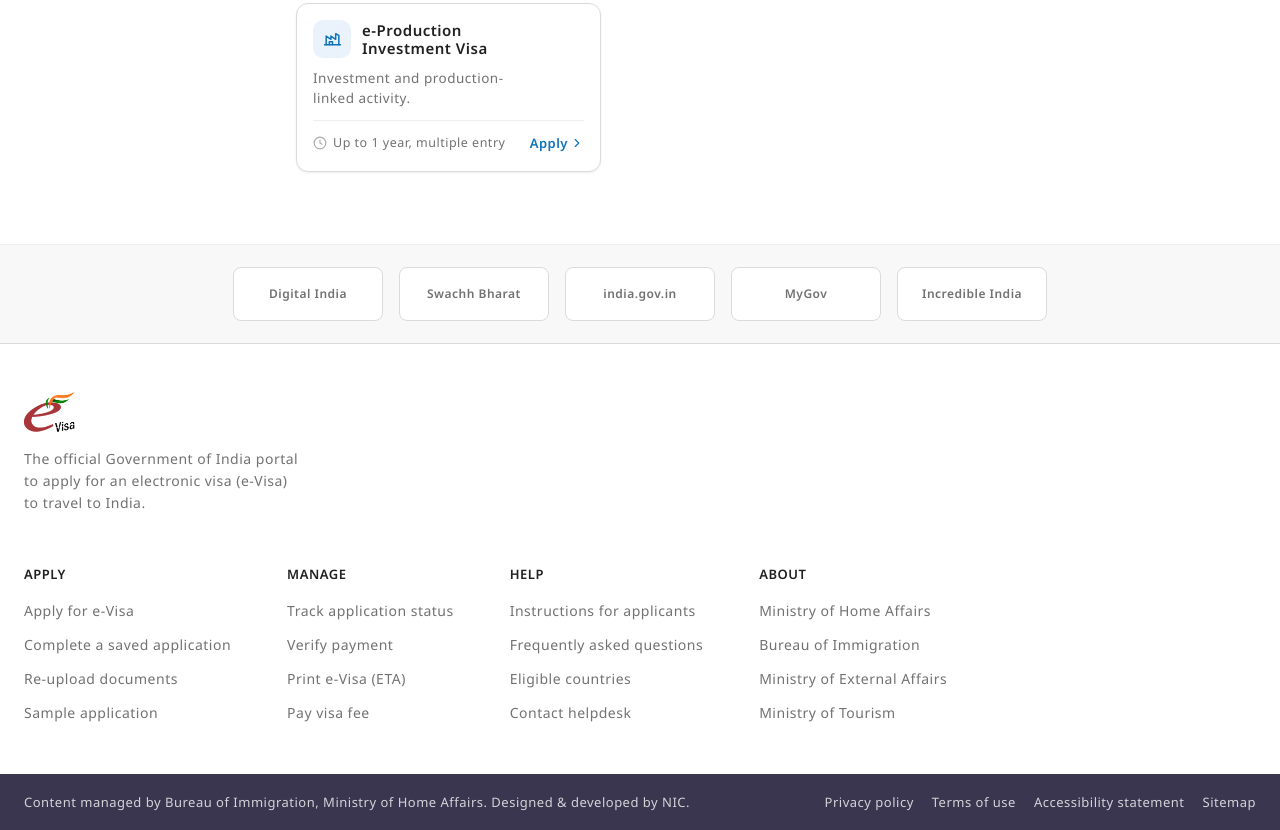
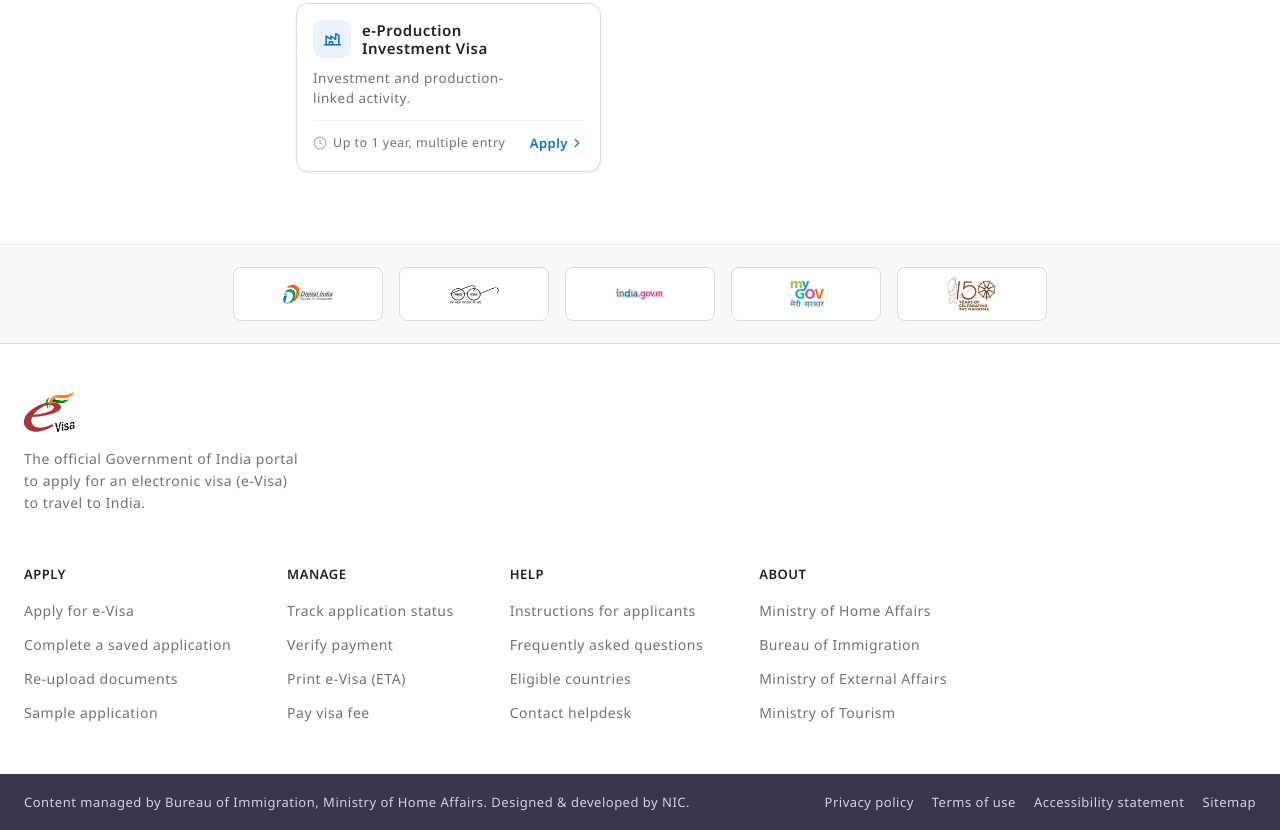
Before and after one commit to Hopline-AI/ux4g, an Astro site in the folder apps/docs/: page /examples/evisa in a window 1280 px wide. Shown: the part 2074-2904 px from the top of the page. Built offline with nearby package versions, Linux system fonts and the light colour scheme; Astro itself is replaced by a stand-in of ours; a web font is replaced by a local one.

Commit message:
evisa: wire official footer logos into the trust band; re-capture screenshots

```diff
--- a/apps/docs/src/evisa/chrome.tsx
+++ b/apps/docs/src/evisa/chrome.tsx
@@ -41,6 +41,27 @@
     );
   }
   return <img ref={ref} src={src} alt={alt} height={height} onError={() => setFailed(true)} style={{ height, width: "auto", flexShrink: 0 }} />;
+}
+
+/* ---------- footer trust badge (logo with text fallback) ----------
+   Same mount + onError fallback pattern as LogoSlot: fixed 150x54 white box
+   showing the official mark, or the text label if the PNG is missing. */
+function TrustBadge({ src, label }: { src: string; label: string }) {
+  const ref = React.useRef<HTMLImageElement>(null);
+  const [failed, setFailed] = React.useState(false);
+  React.useEffect(() => {
+    const img = ref.current;
+    if (img && img.complete && img.naturalWidth === 0) setFailed(true);
+  }, []);
+  return (
+    <span style={{ width: 150, height: 54, border: "1px solid var(--color-border)", borderRadius: 8, background: "var(--color-surface)", display: "grid", placeItems: "center" }}>
+      {failed ? (
+        <span style={{ textAlign: "center", fontSize: 12, fontWeight: 600, color: "var(--color-text-muted)", padding: "0 8px" }}>{label}</span>
+      ) : (
+        <img ref={ref} src={src} alt={label} onError={() => setFailed(true)} style={{ maxHeight: 38, maxWidth: 126, objectFit: "contain" }} />
+      )}
+    </span>
+  );
 }
 
 /* ---------- e-Visa brand wordmark (original mark) ---------- */
@@ -311,16 +332,20 @@
 
 /* ---------- Portal footer ---------- */
 export function PortalFooter() {
-  const trust = ["Digital India", "Swachh Bharat", "india.gov.in", "MyGov", "Incredible India"];
+  const trust = [
+    { label: "Digital India", src: "/evisa/assets/trust-digital-india.png" },
+    { label: "Swachh Bharat", src: "/evisa/assets/trust-swachh-bharat.png" },
+    { label: "india.gov.in", src: "/evisa/assets/trust-india-gov.png" },
+    { label: "MyGov", src: "/evisa/assets/trust-mygov.png" },
+    { label: "150 Years of the Mahatma", src: "/evisa/assets/trust-mahatma.png" },
+  ];
   return (
     <>
       {/* trust badge band */}
       <div style={{ background: "var(--color-surface-subtle)", borderTop: "1px solid var(--color-divider)" }}>
         <div style={{ maxWidth: "var(--container-max)", margin: "0 auto", padding: "22px 24px", display: "flex", flexWrap: "wrap", gap: 16, alignItems: "center", justifyContent: "center" }}>
           {trust.map((t, i) => (
-            <span key={i} style={{ width: 150, height: 54, display: "grid", placeItems: "center", textAlign: "center", border: "1px solid var(--color-border)", borderRadius: 8, background: "var(--color-surface)", fontSize: 12, fontWeight: 600, color: "var(--color-text-muted)", padding: "0 8px" }}>
-              {t}
-            </span>
+            <TrustBadge key={i} src={t.src} label={t.label} />
           ))}
         </div>
       </div>
```
Also changed, not shown: apps/docs/public/evisa/screenshots/after-apply.png, apps/docs/public/evisa/screenshots/after-portal.png, apps/docs/public/evisa/screenshots/after-review.png, apps/docs/public/evisa/screenshots/mobile-apply.png, apps/docs/public/evisa/screenshots/mobile-portal.png.
